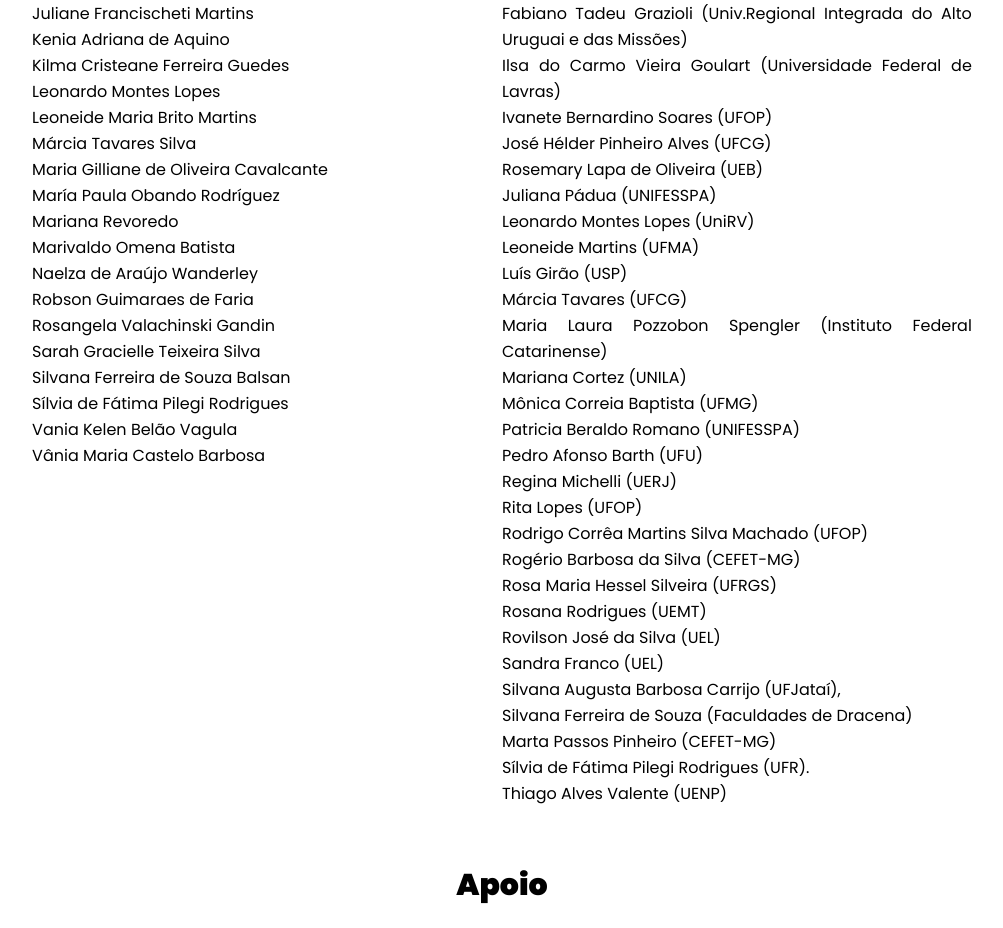
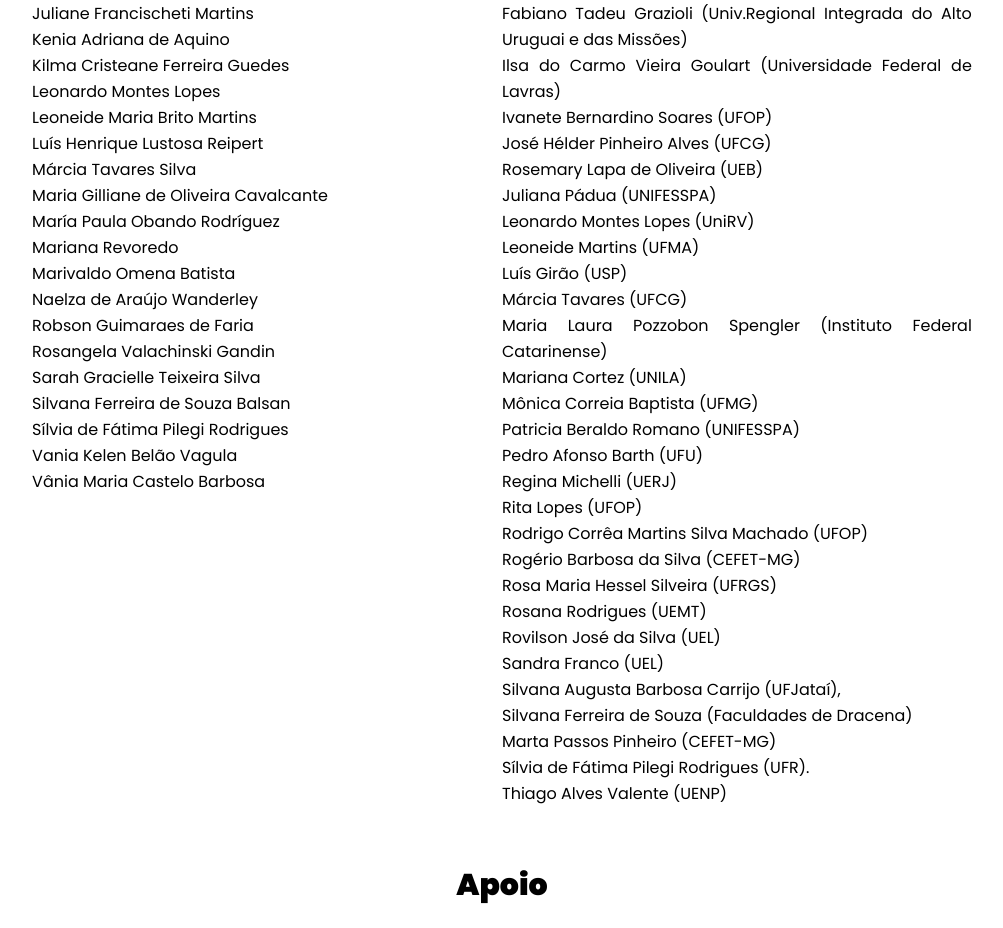
Before and after one commit to hidekinakata/CILIJ-2023, a React (Vite) app: page /#/comissoes in a window 1280 px wide. Shown: the part 1361-2289 px from the top of the page, without its empty margins (138-1141 px from the left). Built offline with nearby package versions, Linux system fonts and the light colour scheme.

Commit message:
Update OrganizingCommittee.tsx

```diff
--- a/src/pages/OrganizingCommittee.tsx
+++ b/src/pages/OrganizingCommittee.tsx
@@ -99,6 +99,7 @@
 Kilma Cristeane Ferreira Guedes
 Leonardo Montes Lopes
 Leoneide Maria Brito Martins
+Luís Henrique Lustosa Reipert
 Márcia Tavares Silva
 Maria Gilliane de Oliveira Cavalcante
 María Paula Obando Rodríguez
```
